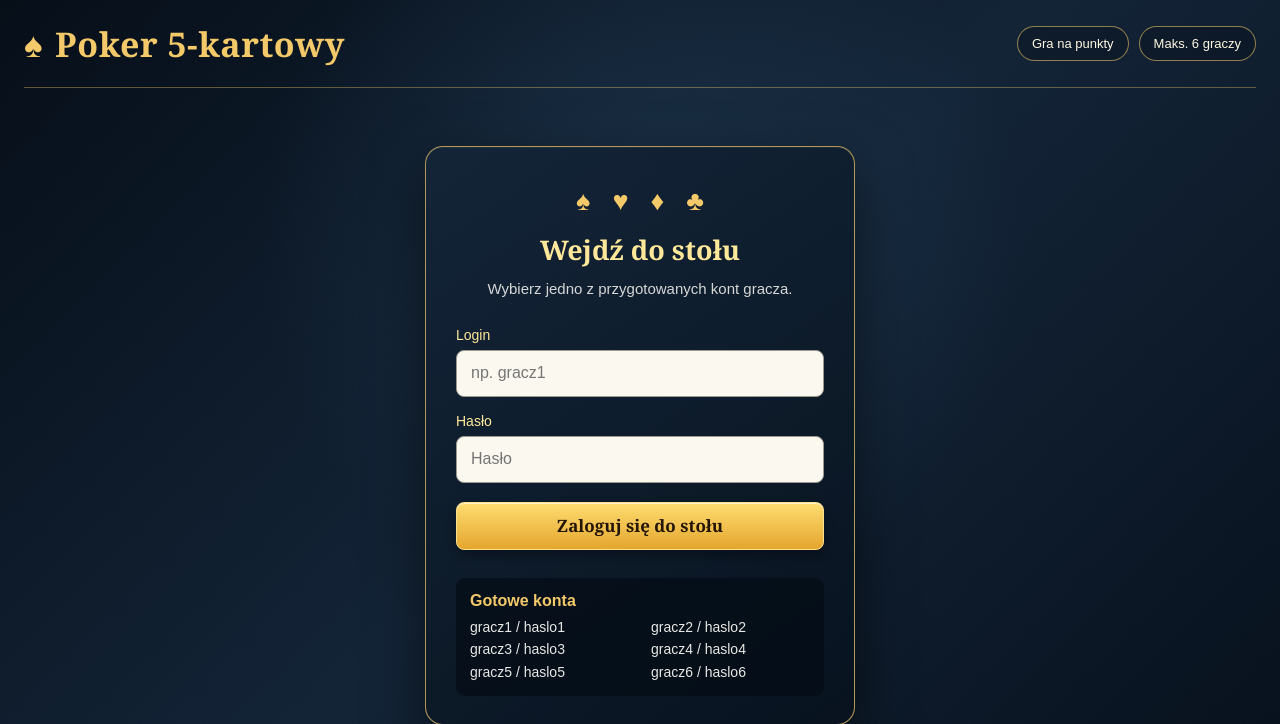
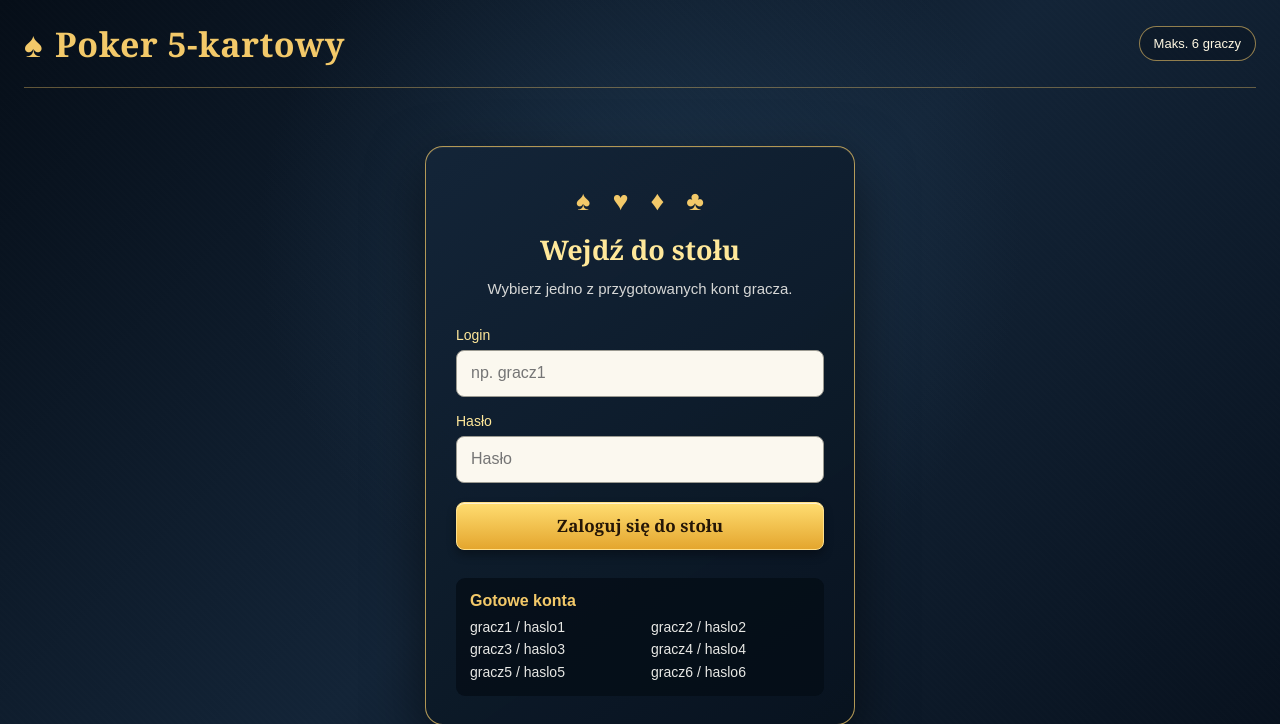
Before and after one commit to djdracha/cer-wz, a Flask app: page /login in a window 1280 px wide. Shown: the top 724 px of the page. Run offline with Flask 3, Linux system fonts and the light colour scheme.

Commit message:
Remove 'Gra na punkty' badge from login template

```diff
--- a/templates/login.html
+++ b/templates/login.html
@@ -256,7 +256,6 @@
         </div>
 
         <div class="header-badges">
-            <span class="badge">Gra na punkty</span>
             <span class="badge">Maks. 6 graczy</span>
         </div>
     </header>
```
